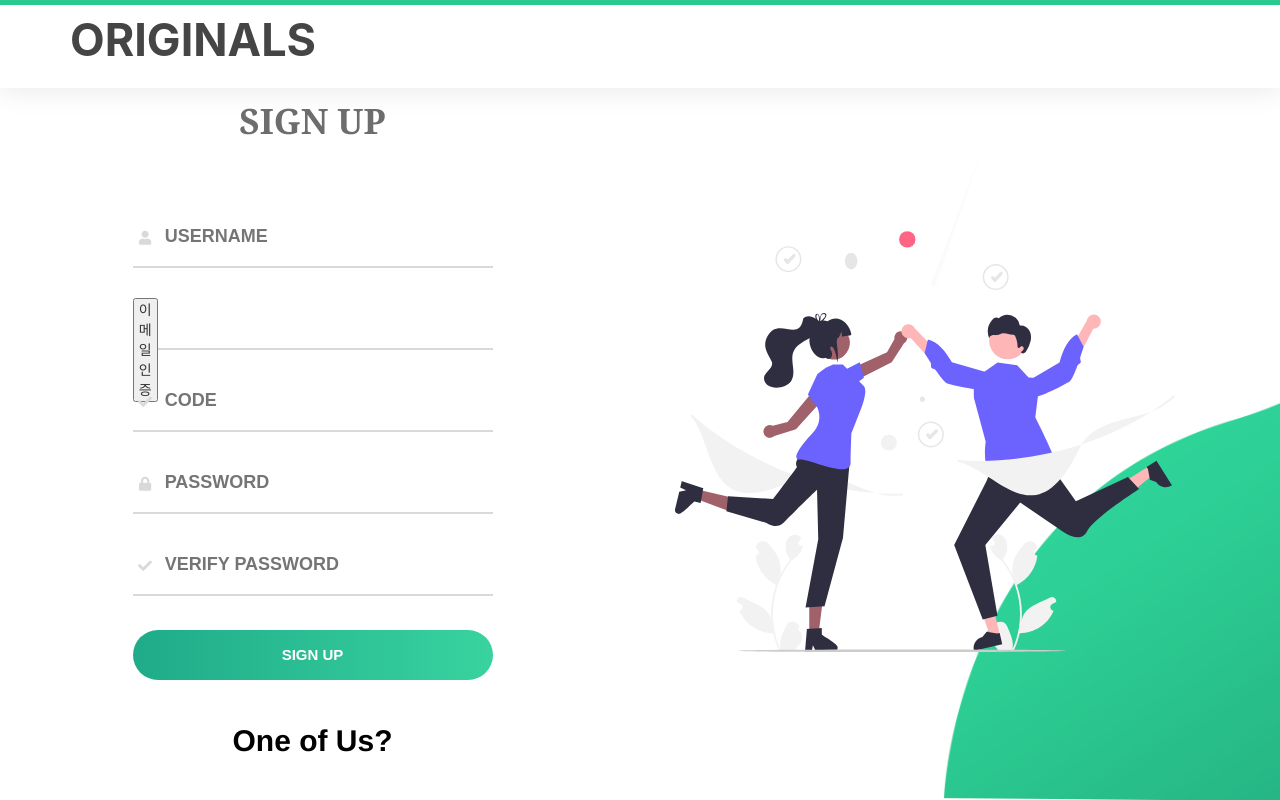
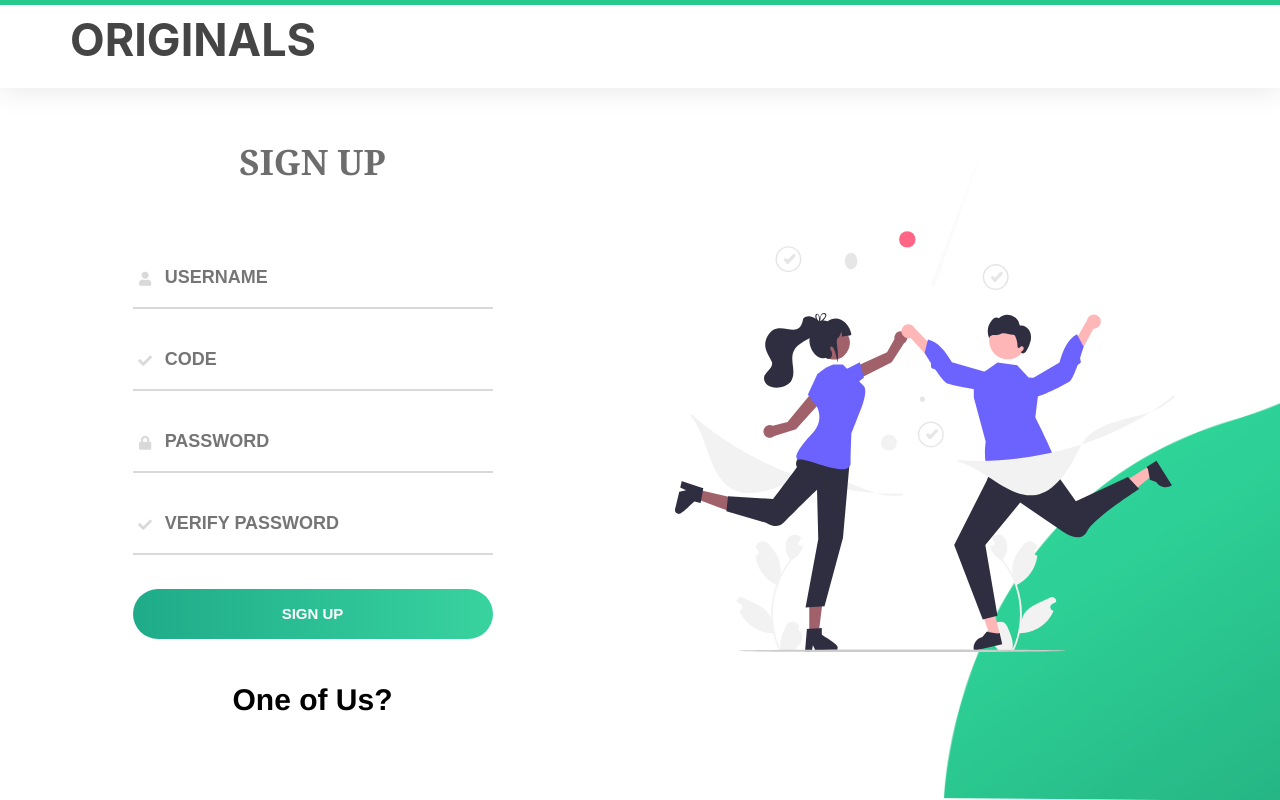
Before and after one commit to Originals-EZtech/Originals_Project, a React (Create React App) app in the folder client/: page /register in a window 1280 px wide. Built offline with nearby package versions, Linux system fonts and the light colour scheme; a web font is replaced by a local one.

Commit message:
disabled auth btn

```diff
--- a/client/src/components/views/RegisterPage/RegisterPage.js
+++ b/client/src/components/views/RegisterPage/RegisterPage.js
@@ -154,11 +154,11 @@ function Register(props) {
                             </div>
                         </div>
                         <span >{EmailMessage}</span>
-                        <div className={classnames(styles.input_div, styles.one)}>
+                        {/* <div className={classnames(styles.input_div, styles.one)}>
                             <div className={styles.div}>
                                 <button onClick={authEmailHandler}>이메일 인증</button>
                             </div>
-                        </div>
+                        </div> */}
 
 
 
```
